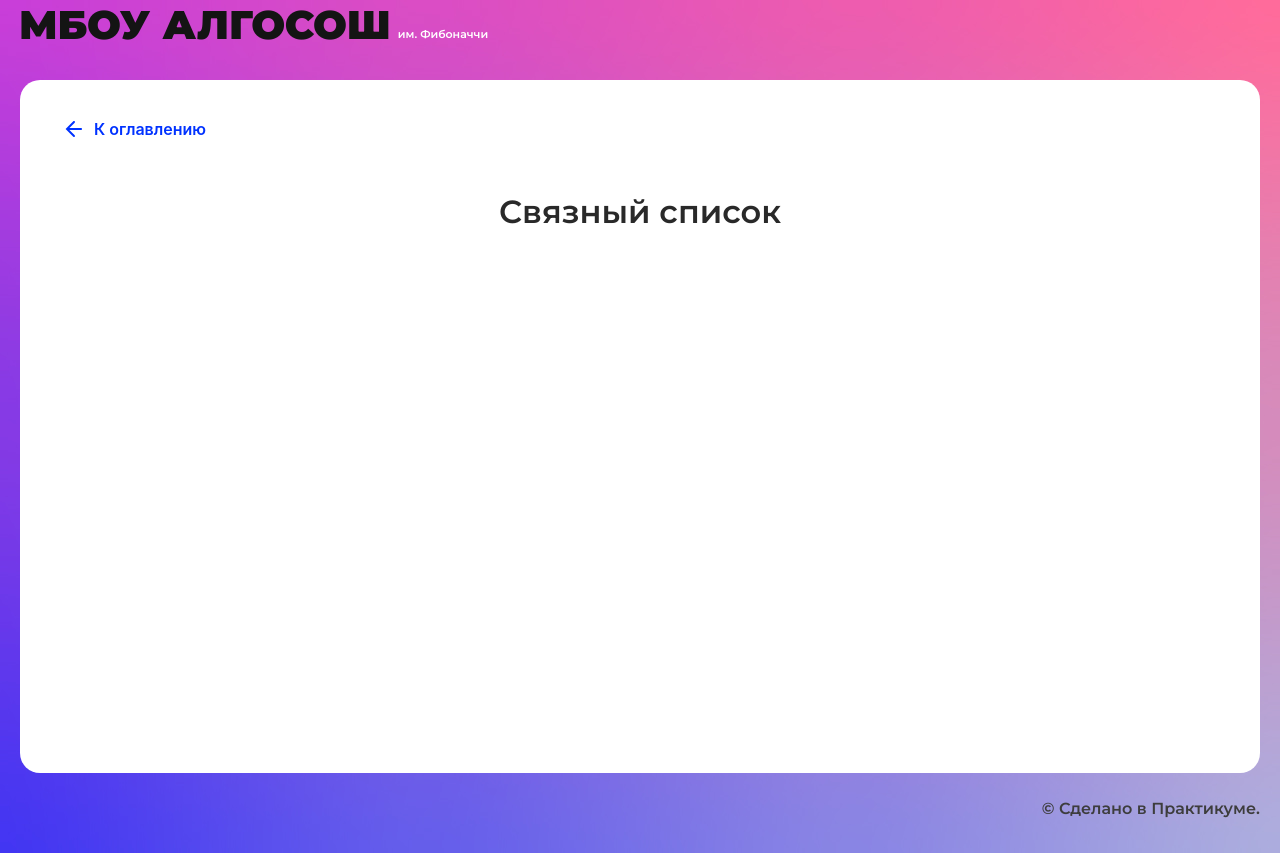
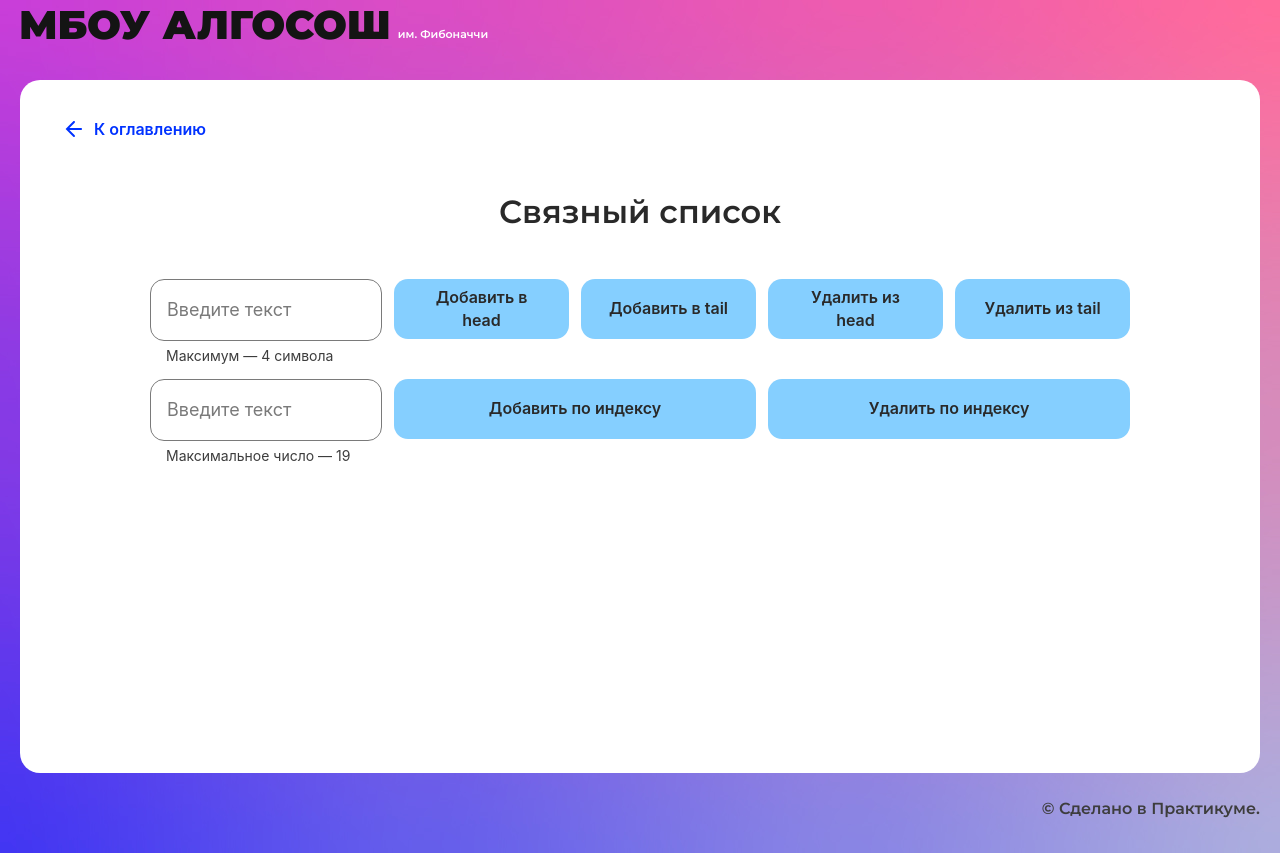
Before and after one commit to lexanikitin/algososh, a React (Create React App) app: page /list in a window 1280 px wide. Built offline with nearby package versions, Linux system fonts and the light colour scheme.

Commit message:
feat: верстка страницы Связный список

```diff
--- /dev/null
+++ b/src/components/list-page/list-page.module.css
@@ -0,0 +1,35 @@
+.wrapper{
+  display: flex;
+  align-items: center;
+  flex-direction: column;
+}
+.taskContainer {
+  display: flex;
+  flex-direction: column;
+  flex-wrap: nowrap;
+  gap: 12px;
+  max-width: 980px;
+  width: 100%;
+}
+.controlRow{
+  display: flex;
+  flex-direction: row;
+  gap: 12px;
+}
+.buttonWrapper{
+  width: 100%;
+  max-width: 736px;
+  display: flex;
+  flex-direction: row;
+  gap: 12px;
+}
+
+.resultContainer {
+  list-style: none;
+  display: flex;
+  flex-direction: row;
+  flex-wrap: nowrap;
+  gap: 16px;
+  padding: 120px 0 0 0 ;
+  margin: 0;
+}
--- a/src/components/list-page/list-page.tsx
+++ b/src/components/list-page/list-page.tsx
@@ -1,10 +1,77 @@
 import React from "react";
-import { SolutionLayout } from "../ui/solution-layout/solution-layout";
+import {SolutionLayout} from "../ui/solution-layout/solution-layout";
+import styles from "./list-page.module.css";
+import {Input} from "../ui/input/input";
+import {Button} from "../ui/button/button";
+import {Circle} from "../ui/circle/circle";
 
 export const ListPage: React.FC = () => {
   return (
     <SolutionLayout title="Связный список">
+      <div className={styles.wrapper}>
+        <div className={styles.taskContainer}>
+          <div className={styles.controlRow}>
+            <Input
+              type={'text'}
+              maxLength={4}
+              isLimitText={true}
 
+
+            />
+            <div className={styles.buttonWrapper}>
+              <Button
+                type={'button'}
+                text={'Добавить в head'}
+                linkedList={'big'}
+
+
+              />
+              <Button
+                type={'button'}
+                text={'Добавить в tail'}
+                linkedList={'big'}
+
+              />
+              <Button
+                type={'button'}
+                text={'Удалить из head'}
+                linkedList={'big'}
+
+              />
+              <Button
+                type={'button'}
+                text={'Удалить из tail'}
+                linkedList={'big'}
+
+              />
+            </div>
+          </div>
+          <div className={styles.controlRow}>
+            <Input
+              type={'number'}
+              max={19}
+              isLimitText={true}
+
+
+            />
+            <div className={styles.buttonWrapper}>
+              <Button
+                type={'button'}
+                text={'Добавить по индексу'}
+                linkedList={'big'}
+
+              />
+              <Button
+                type={'button'}
+                text={'Удалить по индексу'}
+                linkedList={'big'}
+
+              />
+            </div>
+          </div>
+        </div>
+
+      </div>
     </SolutionLayout>
   );
 };
```
